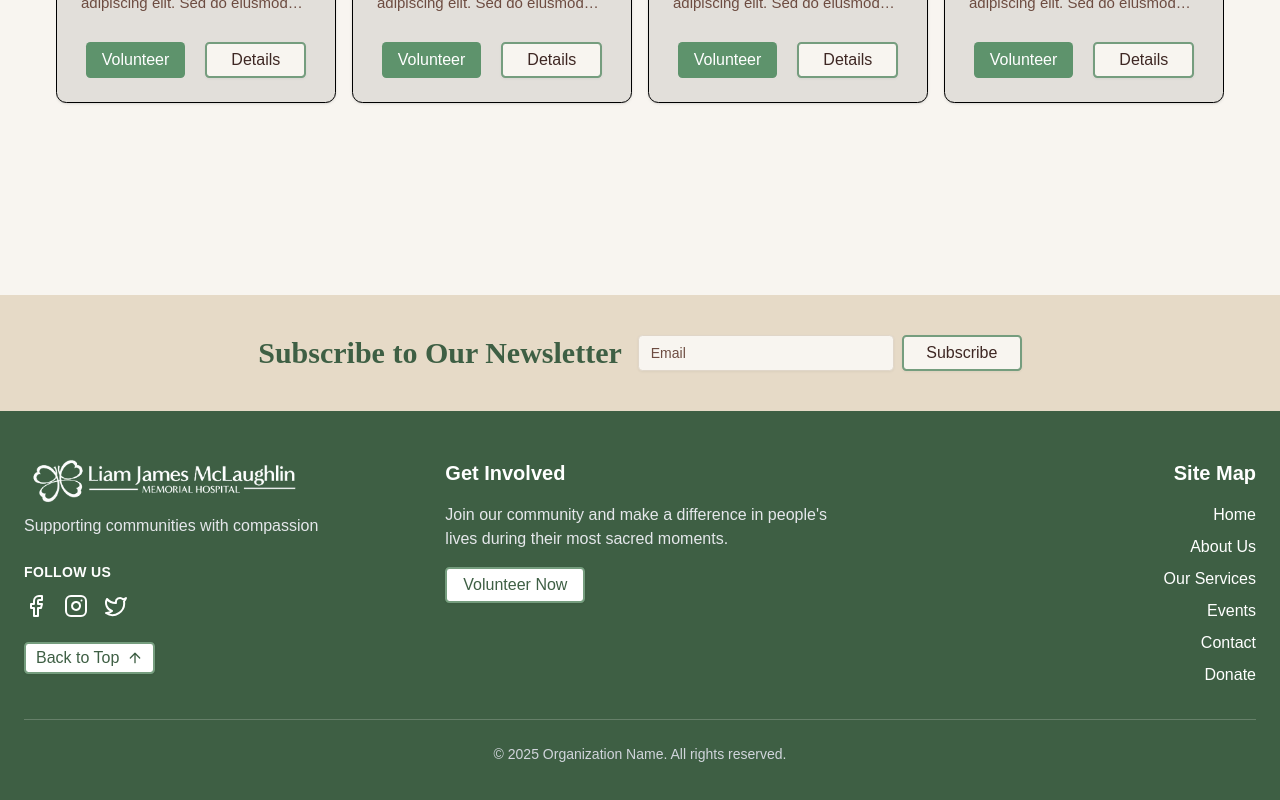
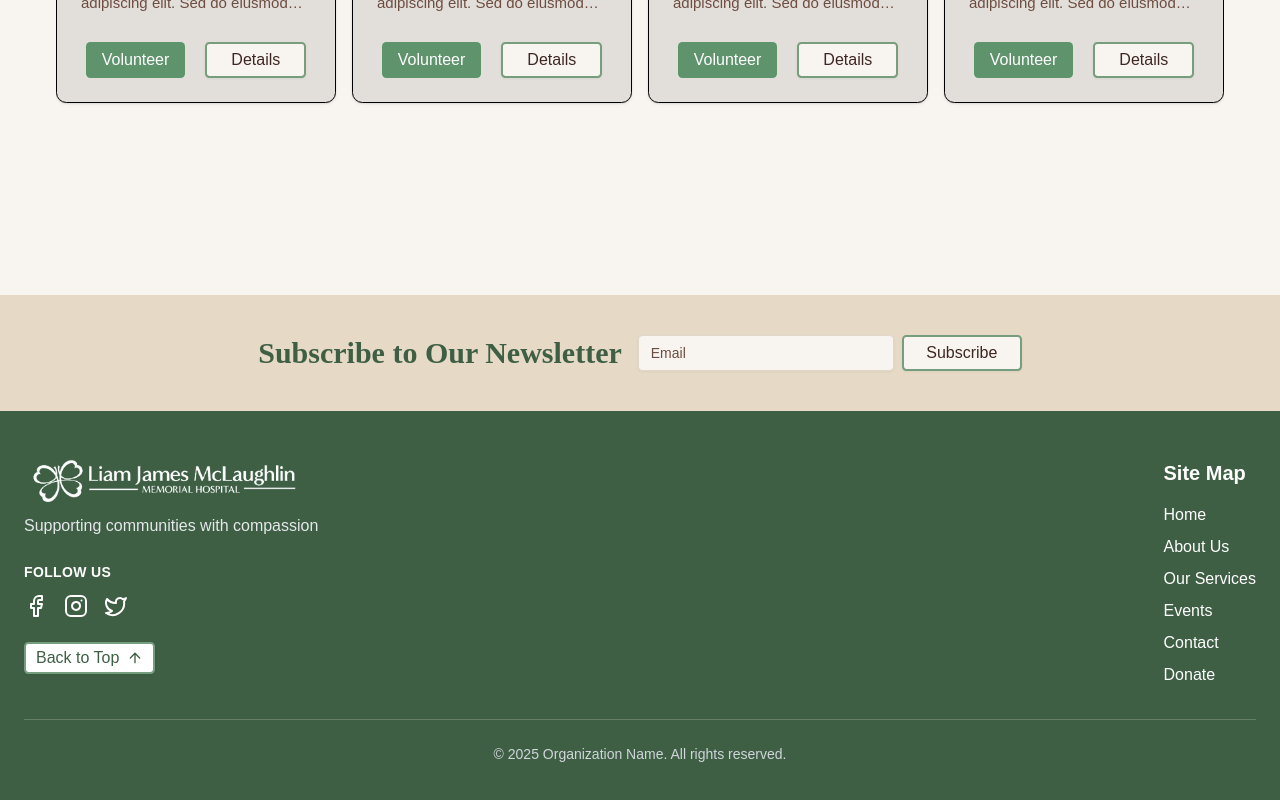
Before and after one commit to Sama2511/LJM, a Next.js app in the folder ljm-website/: page / in a window 1280 px wide. Shown: the part 2869-3669 px from the top of the page. Built offline with nearby package versions, Linux system fonts and the light colour scheme.

Commit message:
Footer updated

```diff
--- a/ljm-website/components/Footer.tsx
+++ b/ljm-website/components/Footer.tsx
@@ -12,7 +12,8 @@ function Footer() {
   return (
     <footer className="bg-[#3e5f44] text-white">
       <div className="container mx-auto px-6 py-12">
-        <div className="grid grid-cols-1 gap-8 md:grid-cols-2 lg:grid-cols-3">
+        <div className="flex flex-col gap-5 sm:flex-row sm:justify-between">
+          {/* leftSide */}
           <div className="flex flex-col items-start">
             <div className="mb-6 flex flex-col items-start">
               <div className="mb-2 flex items-center gap-3">
@@ -77,7 +78,7 @@ function Footer() {
               <ArrowUp className="h-4 w-4" />
             </Button>
           </div>
-
+          {/*
           <div className="hidden lg:block">
             <h3 className="mb-4 text-xl font-bold">Get Involved</h3>
             <p className="mb-4 text-gray-200">
@@ -92,12 +93,11 @@ function Footer() {
                 Volunteer Now
               </Button>
             </Link>
-          </div>
-
-          <div className="md:text-right">
+          </div> */}
+          <div className="w-fit">
             <h3 className="mb-4 text-xl font-bold">Site Map</h3>
             <nav aria-label="Footer navigation">
-              <ul className="space-y-2">
+              <ul className="flex-col space-y-2">
                 <li>
                   <Link
                     href="/"
```
